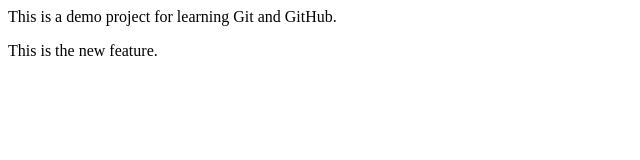
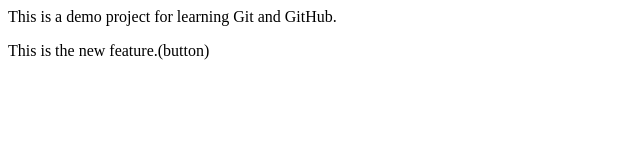
Before and after one commit to ce24ayushijadhav/LocalRepo, a plain HTML site: page index.html in a window 1280 px wide. Shown: the full height of the page, 0-640 px from the left. Drawn offline with Linux system fonts and the light colour scheme.

Commit message:
Added button

```diff
--- a/index.html
+++ b/index.html
@@ -1,3 +1,3 @@
 <p>This is a demo project for learning Git and GitHub.</p>
-<p>This is the new feature.
+<p>This is the new feature.(button)
 </p>
```
